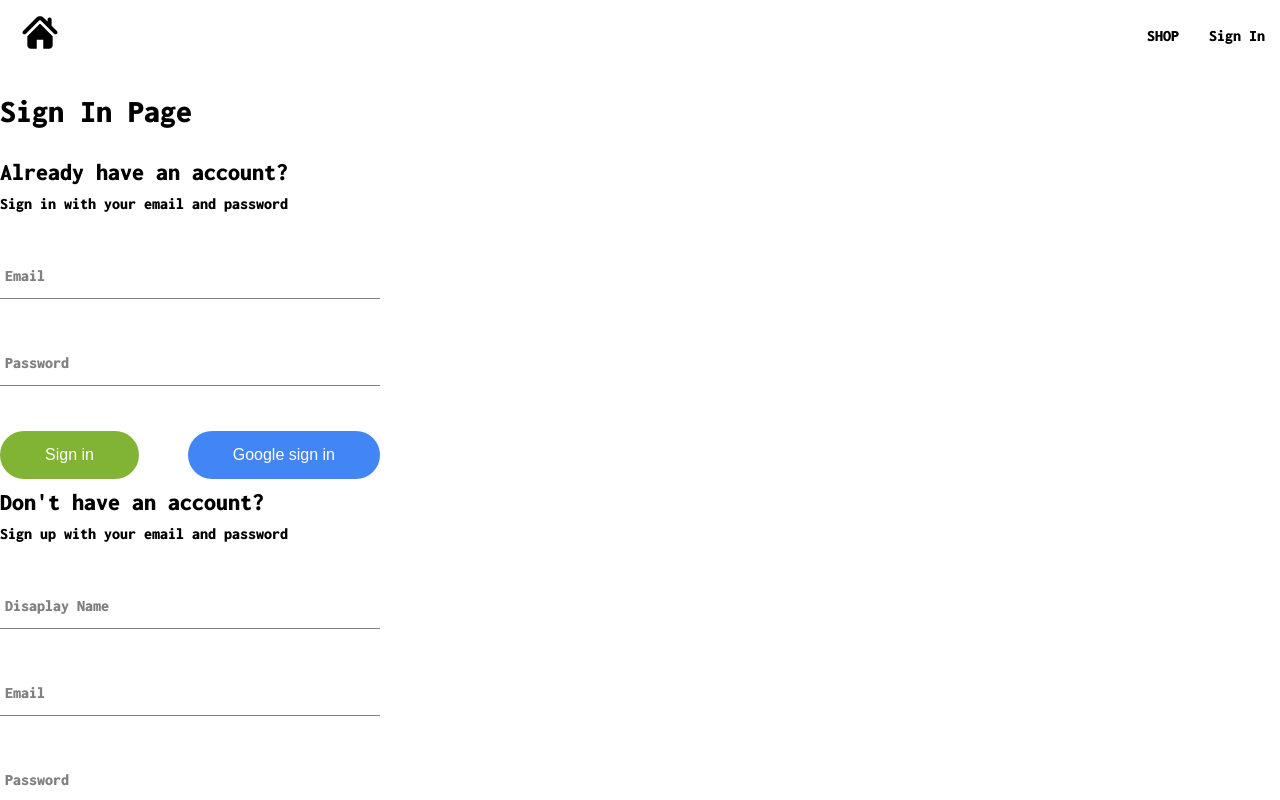
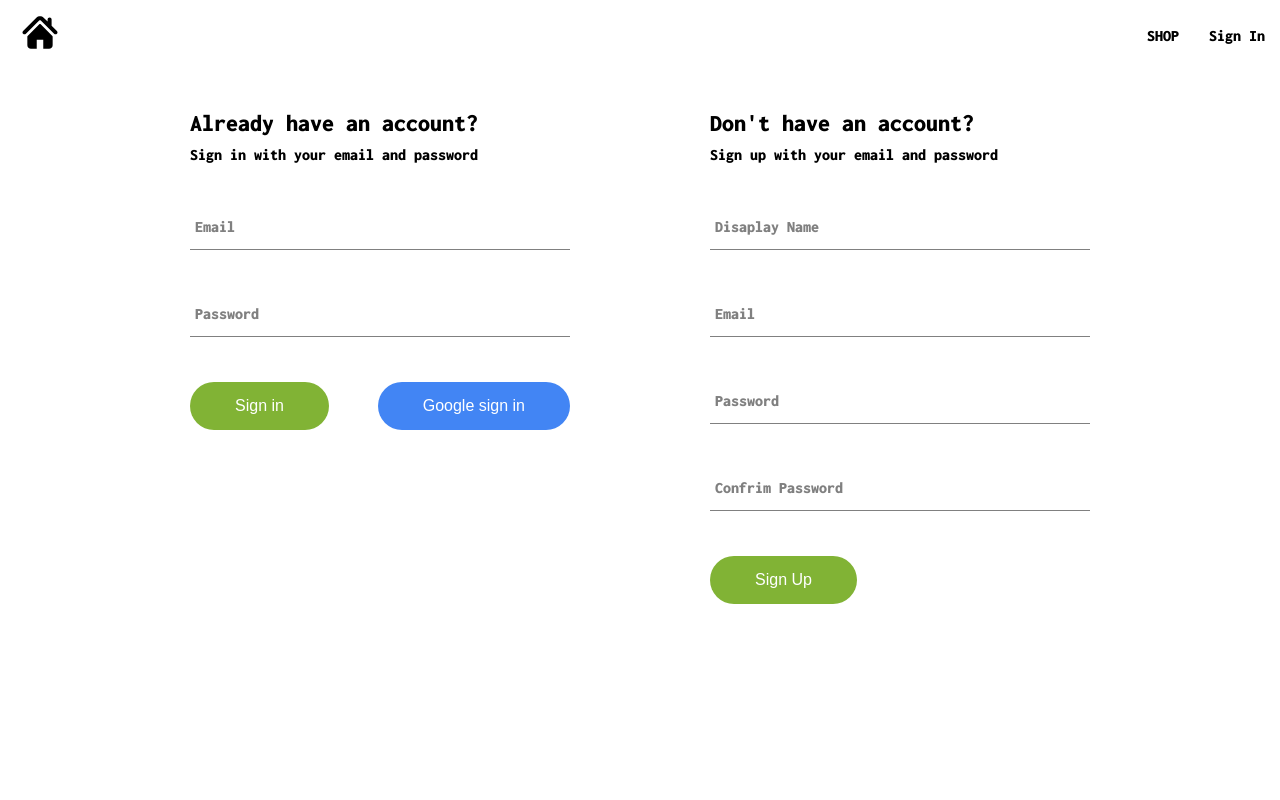
Before and after one commit to gabigut27/clothing-site, a React (Create React App) app: page /auth in a window 1280 px wide. Shown: the top 800 px of the page. Built offline with nearby package versions, Linux system fonts and the light colour scheme; a web font is replaced by a local one.

Commit message:
final touches about authentication staff

```diff
--- a/src/components/sign-in-form/sign-in-form.component.jsx
+++ b/src/components/sign-in-form/sign-in-form.component.jsx
@@ -34,12 +34,22 @@
             console.log(response);
             resetFormFields();
         }catch(error){
+            switch (error.code){
+                case 'auth/user-not-found':
+                    alert('user not exist');
+                    break;
+                case 'auth/wrong-password':
+                    alert('incorrect password');
+                    break;
+                default:
+                    console.log(error.code);
+
+            }
 
         }
 
 
-
-    }
+    };
 
     const handleChange = (event) => {
         const {name, value} = event.target;
@@ -71,7 +81,7 @@
 
                 <div className='buttons-container'>
                 <Button buttonType={'inverted'} type="submit">Sign in </Button>
-                <Button buttonType='google' onClick={signInWithGoogle}> Google sign in </Button>
+                <Button buttonType='google' type="button" onClick={signInWithGoogle}> Google sign in </Button>
 
 
 
--- a/src/routes/authentication/authentication.component.jsx
+++ b/src/routes/authentication/authentication.component.jsx
@@ -1,17 +1,11 @@
-import {
-     SignInWithGooglePopup,
-      createUserDocumentFromAuth
-    } from '../../utils/firebase/firebase.utils';
-
 import SignUpForm from '../../components/sign-up-form/sign-up-form.component';
 import SignInForm from '../../components/sign-in-form/sign-in-form.component';
-
+import '../authentication/authentication.styles.scss';
 const Authenticaion=()=>{
 
 
     return (
-        <div>
-            <h1>Sign In Page</h1>
+        <div className='authentication-container'>
             <SignInForm />
             <SignUpForm />
         </div>
--- /dev/null
+++ b/src/routes/authentication/authentication.styles.scss
@@ -0,0 +1,6 @@
+.authentication-container{
+    display: flex;
+    width: 900px;
+    justify-content: space-between;
+    margin: 30px auto;
+}
```
